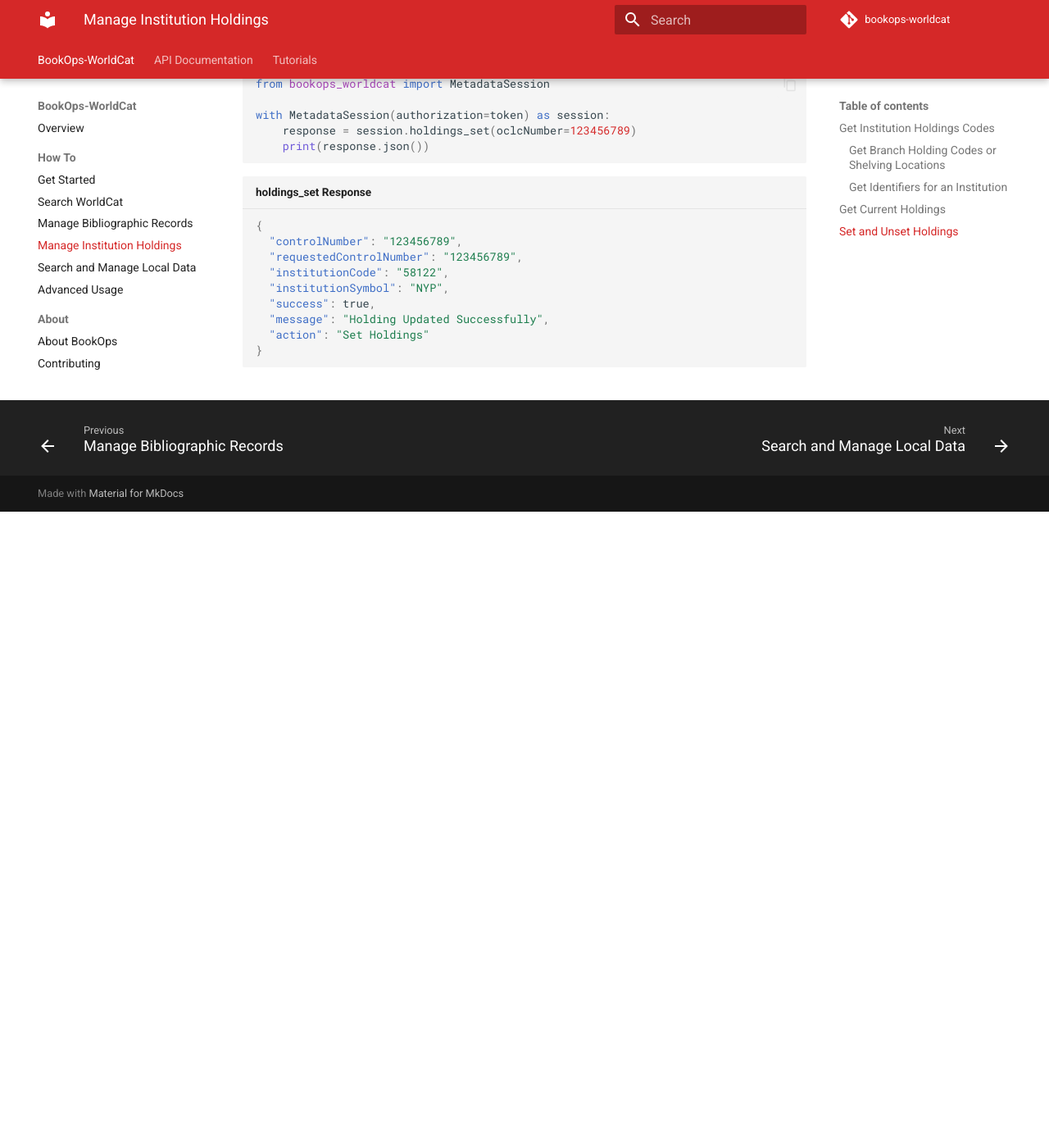
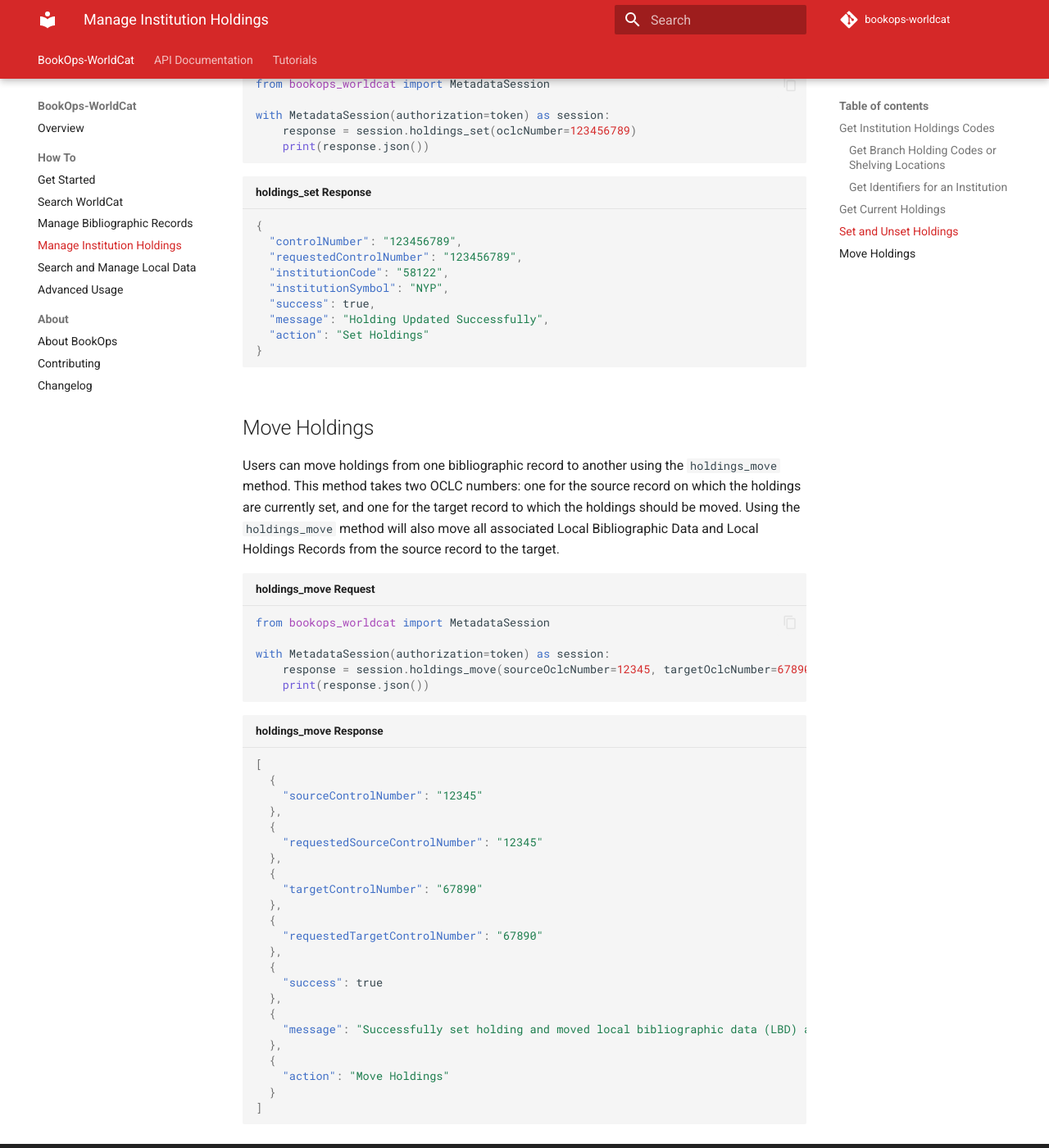
Before and after one commit to BookOps-CAT/bookops-worldcat, an MkDocs documentation site: the page built from docs/manage_holdings.md, in a window 1280 px wide and 1400 px high, scrolled down 3573 px. Shown: the whole window at 82% size. Built offline with MkDocs 1.6.1 and Material for MkDocs 9.7.7, drawn with Linux system fonts in a browser that asks for light colours; comment, search, counter and statistics services are not loaded; the version menu is left out; before the commit the page ends 4197 px from its top, so only the background shows below that.

Commit message:
added documentation and updated changelog

````diff
--- a/docs/manage_holdings.md
+++ b/docs/manage_holdings.md
@@ -212,3 +212,39 @@
       "action": "Unset Holdings"
     }
     ```
+
+## Move Holdings
+Users can move holdings from one bibliographic record to another using the `holdings_move` method. This method takes two OCLC numbers: one for the source record on which the holdings are currently set, and one for the target record to which the holdings should be moved. Using the `holdings_move` method will also move all associated Local Bibliographic Data and Local Holdings Records from the source record to the target.
+
+```python title="holdings_move Request"
+from bookops_worldcat import MetadataSession
+
+with MetadataSession(authorization=token) as session:
+    response = session.holdings_move(sourceOclcNumber=12345, targetOclcNumber=67890)
+    print(response.json())
+```
+```{ .json title="holdings_move Response" .no-copy}
+[
+  {
+    "sourceControlNumber": "12345"
+  },
+  {
+    "requestedSourceControlNumber": "12345"
+  },
+  {
+    "targetControlNumber": "67890"
+  },
+  {
+    "requestedTargetControlNumber": "67890"
+  },
+  {
+    "success": true
+  },
+  {
+    "message": "Successfully set holding and moved local bibliographic data (LBD) and local holdings records (LHRs) to bibliographic record 67890."
+  },
+  {
+    "action": "Move Holdings"
+  }
+]
+```
````
Also changed, not shown: docs/changelog.md (+1 -0 lines).
